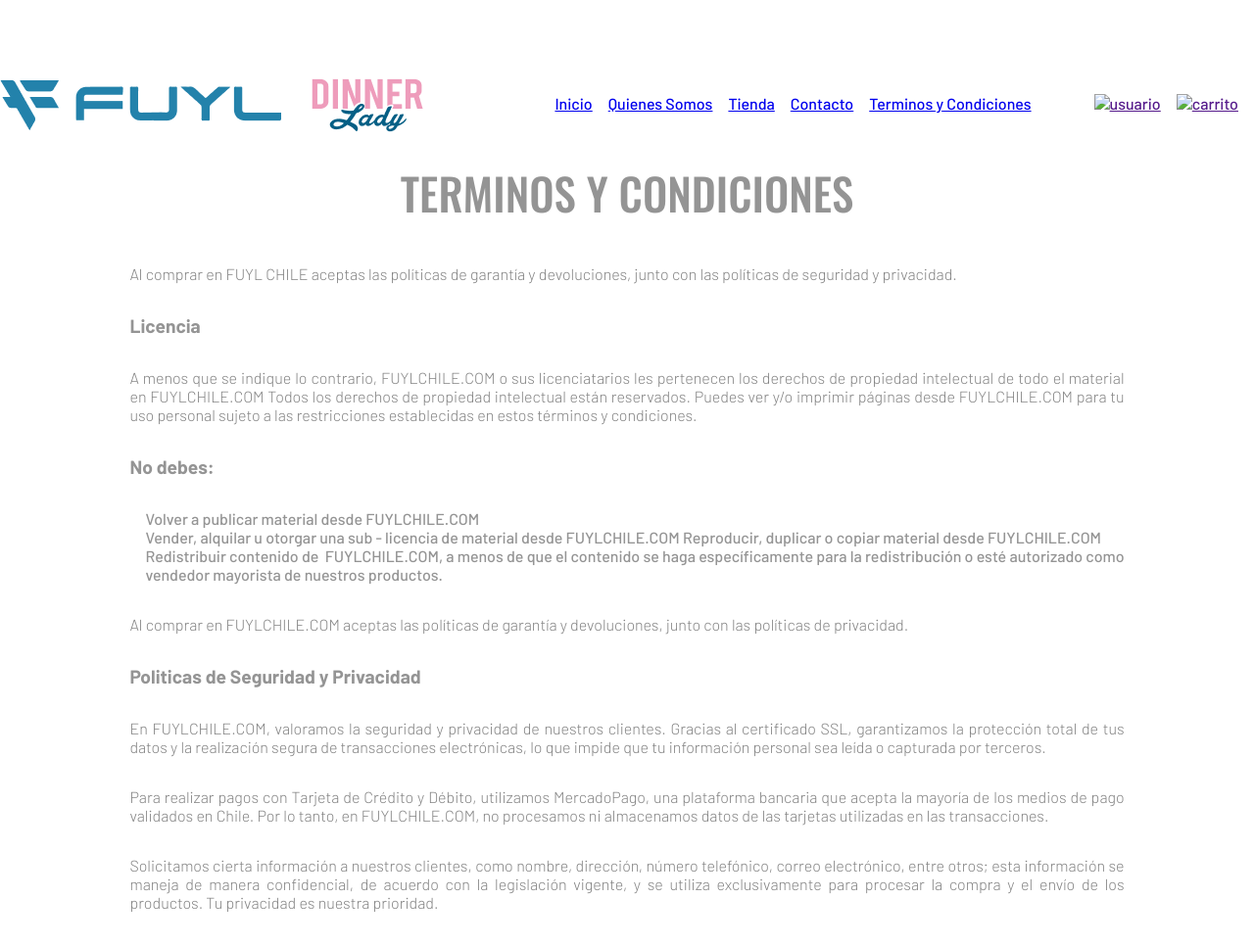
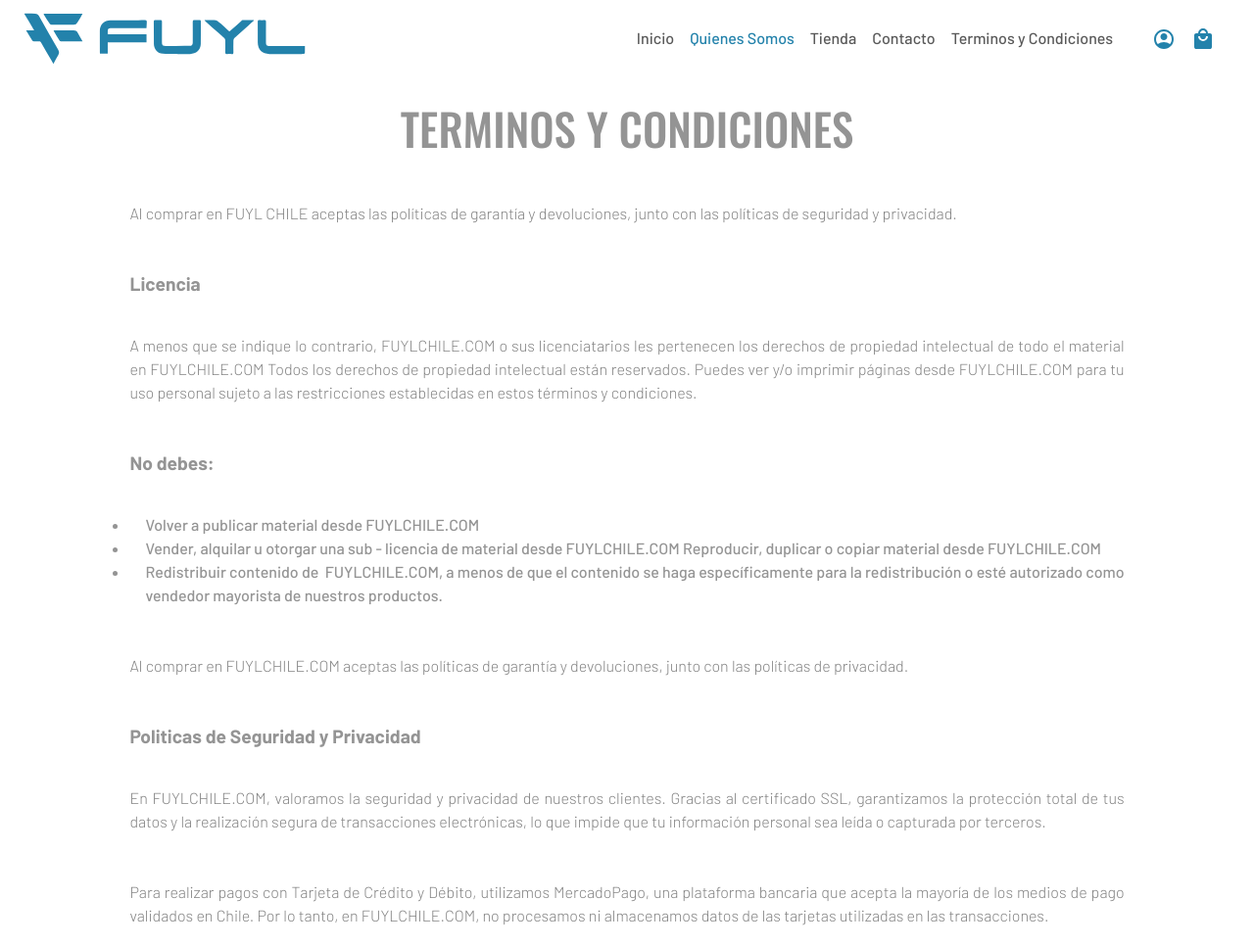
Before and after one commit to ragdee/comision57670-proyecto, a plain HTML site: page pages/terminos.html in a window 1280 px wide. Shown: the top 966 px of the page at 98% size. Drawn offline with nearby package versions, Linux system fonts and the light colour scheme.

Commit message:
adaptacion responsive de pagina terminos

```diff
--- a/css/styles.css
+++ b/css/styles.css
@@ -73,6 +73,13 @@
     color: #949494;
     font-weight:500;
     padding-left: 1rem;
+}
+
+
+.ul2 {
+    list-style:disc;
+
+
 }
 
 
--- a/pages/terminos.html
+++ b/pages/terminos.html
@@ -4,29 +4,51 @@
     <meta charset="UTF-8">
     <meta name="viewport" content="width=device-width, initial-scale=1.0">
     <title>Terminos y Condiciones</title>
+    <!-- boostrap -->
+    <link href="https://cdn.jsdelivr.net/npm/bootstrap@5.3.3/dist/css/bootstrap.min.css" rel="stylesheet" integrity="sha384-QWTKZyjpPEjISv5WaRU9OFeRpok6YctnYmDr5pNlyT2bRjXh0JMhjY6hW+ALEwIH" crossorigin="anonymous">
+
     <link rel="stylesheet" href="../css/styles.css">
 </head>
 <body>
     <header>
-        <div>
-            <a href=" "><img src="../assets/LOGOS.png" alt="logos" class="logo"></a>
-        </div>
-        <div>
-            <nav class="flexbox">
-                <ul class="navBar">
-                    <li> <a href="../index.html">Inicio</a> </li>
-                    <li> <a href="./quienessomos.html">Quienes Somos</a> </li>
-                    <li> <a href="./tienda.html">Tienda</a> </li>
-                    <li> <a href="./contacto.html">Contacto</a> </li>
-                    <li class="here"> <a href="#">Terminos y Condiciones</a> </li>
-                </ul>
-                <ul class="navBar">
-                    <li><a href=""> <img src="../assets/user.png" alt="usuario"></a> </li>
-                    <li><a href=""> <img src="../assets/cart.png" alt="carrito"></a></li>
-                </ul>
+        <!-- Nuevo Menu Boostrap -->
+
+        <div class="container-fluid sticky">
+            <nav class="navbar navbar-expand-lg bg-body-tertiary">
+                <div class="container-fluid estiloprueba">
+                    <!-- <a class="navbar-brand " href="#">    -->
+
+                    <a class="navbar-brand" href="#"><img src="../assets/Logo1.svg" alt="Logo" width="100%" d-inline-block align-text-top> </a></a>
+                    <button class="navbar-toggler" type="button" data-bs-toggle="collapse" data-bs-target="#navbarSupportedContent" aria-controls="navbarSupportedContent" aria-expanded="false" aria-label="Toggle navigation">
+                        <span class="navbar-toggler-icon"></span>
+                    </button>
+                    <div class="collapse navbar-collapse" id="navbarSupportedContent">
+
+                            <ul class="navbar-nav ms-auto mb-2 mb-lg-0">
+                                <li class="nav-item">
+                                    <a class="nav-link " href="../index.html">Inicio</a>
+                                </li>
+                                <li class="nav-item">
+                                    <a class="nav-link active heree" href="#">Quienes Somos</a>
+                                </li>
+                                <li class="nav-item">
+                                    <a class="nav-link" href="../pages/tienda.html">Tienda</a>
+                                </li>
+                                <li class="nav-item">
+                                    <a class="nav-link" href="../pages/contacto.html">Contacto</a>
+                                </li>
+                                <li class="nav-item">
+                                    <a class="nav-link" href="../pages/terminos.html">Terminos y Condiciones</a>
+                                </li>
+                            </ul>
+                            <ul class="navBar">
+                                <li><a href=""> <svg class="svg" xmlns="http://www.w3.org/2000/svg" height="24px" viewBox="0 -960 960 960" width="24px" fill="#5f6368"><path d="M234-276q51-39 114-61.5T480-360q69 0 132 22.5T726-276q35-41 54.5-93T800-480q0-133-93.5-226.5T480-800q-133 0-226.5 93.5T160-480q0 59 19.5 111t54.5 93Zm246-164q-59 0-99.5-40.5T340-580q0-59 40.5-99.5T480-720q59 0 99.5 40.5T620-580q0 59-40.5 99.5T480-440Zm0 360q-83 0-156-31.5T197-197q-54-54-85.5-127T80-480q0-83 31.5-156T197-763q54-54 127-85.5T480-880q83 0 156 31.5T763-763q54 54 85.5 127T880-480q0 83-31.5 156T763-197q-54 54-127 85.5T480-80Z"/></svg></a> </li>
+                                <li><a href=""> <svg class="svg" xmlns="http://www.w3.org/2000/svg" height="24px" viewBox="0 -960 960 960" width="24px" fill="#2382AB"><path d="M200-80q-33 0-56.5-23.5T120-160v-480q0-33 23.5-56.5T200-720h80q0-83 58.5-141.5T480-920q83 0 141.5 58.5T680-720h80q33 0 56.5 23.5T840-640v480q0 33-23.5 56.5T760-80H200Zm280-320q83 0 141.5-58.5T680-600h-80q0 50-35 85t-85 35q-50 0-85-35t-35-85h-80q0 83 58.5 141.5T480-400ZM360-720h240q0-50-35-85t-85-35q-50 0-85 35t-35 85Z"/></svg></a></li>
+                            </ul>
+                    </div>
+                </div>
             </nav>
         </div>
-
     </header>
     <main>
         <section class="whiteSection">
@@ -37,9 +59,9 @@
                 <p>A menos que se indique lo contrario, FUYLCHILE.COM o sus licenciatarios les pertenecen los derechos de propiedad intelectual de todo el material en FUYLCHILE.COM Todos los derechos de propiedad intelectual están reservados. Puedes ver y/o imprimir páginas desde FUYLCHILE.COM para tu uso personal sujeto a las restricciones establecidas en estos términos y condiciones.</p>
                 <h4 class="bold">No debes:</h4>
                 <ul>
-                    <li>Volver a publicar material desde FUYLCHILE.COM</li>
-                    <li>Vender, alquilar u otorgar una sub - licencia de material desde FUYLCHILE.COM Reproducir, duplicar o copiar material desde FUYLCHILE.COM</li>
-                    <li>Redistribuir contenido de  FUYLCHILE.COM, a menos de que el contenido se haga específicamente para la redistribución o esté autorizado como vendedor mayorista de nuestros productos.</li>
+                    <li class="ul2">Volver a publicar material desde FUYLCHILE.COM</li>
+                    <li class="ul2">Vender, alquilar u otorgar una sub - licencia de material desde FUYLCHILE.COM Reproducir, duplicar o copiar material desde FUYLCHILE.COM</li>
+                    <li class="ul2">Redistribuir contenido de  FUYLCHILE.COM, a menos de que el contenido se haga específicamente para la redistribución o esté autorizado como vendedor mayorista de nuestros productos.</li>
                 </ul>
                 <p>Al comprar en FUYLCHILE.COM aceptas las políticas de garantía y devoluciones, junto con las políticas de privacidad.</p>
                 <h4 class="bold">Politicas de Seguridad y Privacidad</h4>
@@ -64,5 +86,8 @@
         </div>
         <h5>© 2024 Fuyl Chile- by Ragdee Leon para coderhouse</h5>
     </footer>
+    <!-- boostrap -->
+    <script src="https://cdn.jsdelivr.net/npm/@popperjs/core@2.11.8/dist/umd/popper.min.js" integrity="sha384-I7E8VVD/ismYTF4hNIPjVp/Zjvgyol6VFvRkX/vR+Vc4jQkC+hVqc2pM8ODewa9r" crossorigin="anonymous"></script>
+    <script src="https://cdn.jsdelivr.net/npm/bootstrap@5.3.3/dist/js/bootstrap.min.js" integrity="sha384-0pUGZvbkm6XF6gxjEnlmuGrJXVbNuzT9qBBavbLwCsOGabYfZo0T0to5eqruptLy" crossorigin="anonymous"></script>
 </body>
 </html>
```
